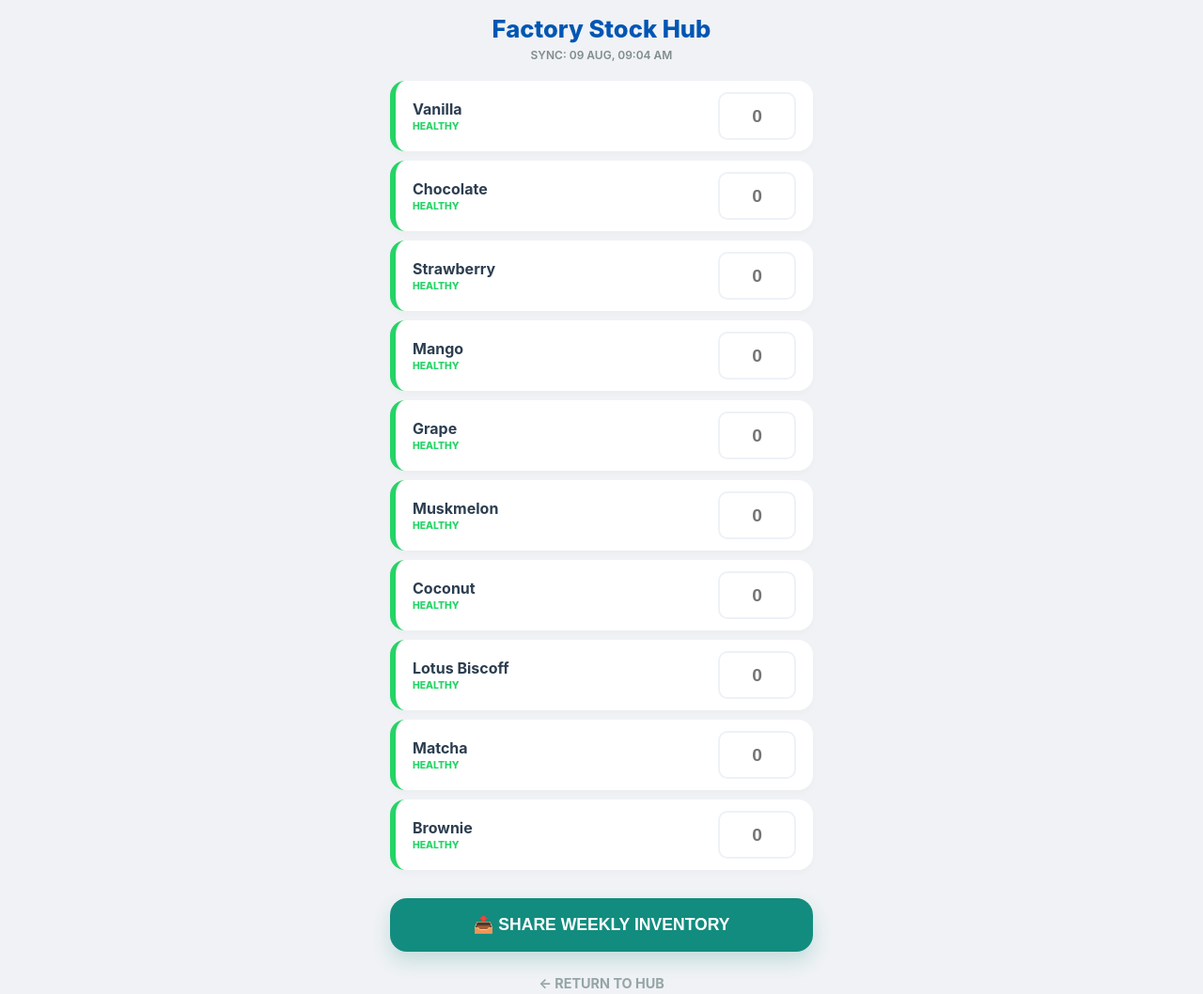
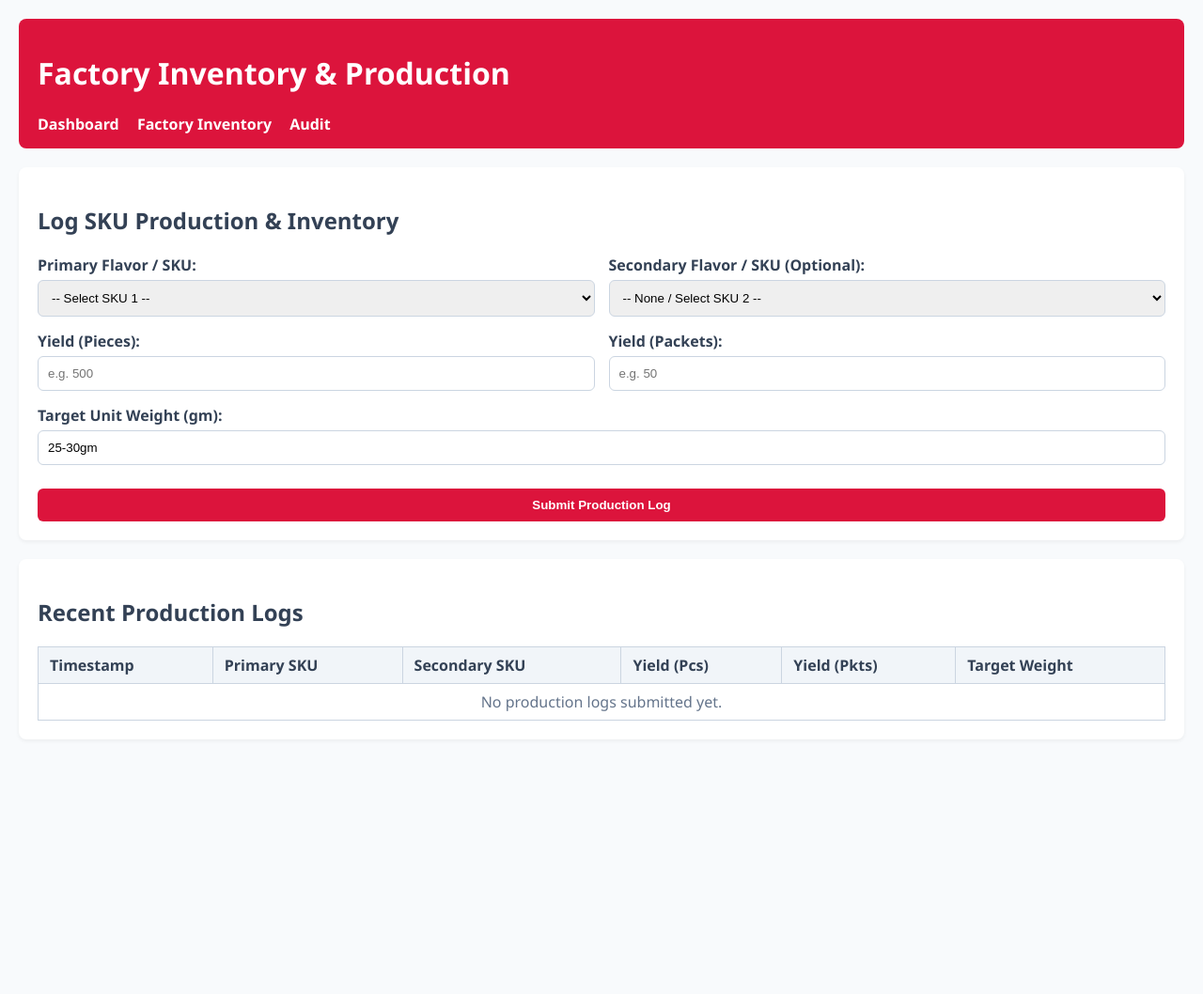
Before and after one commit to kolli1/BAEL-UTILITY-HUB, a plain HTML site: page factory_inventory.html in a window 1280 px wide. Shown: the whole page at 94% size. After the commit the page ends 827 px from the top, so only its background shows below. Drawn offline with Linux system fonts and the light colour scheme.

Commit message:
Update factory_inventory.html

````diff
--- a/factory_inventory.html
+++ b/factory_inventory.html
@@ -2,73 +2,250 @@
 <html lang="en">
 <head>
   <meta charset="UTF-8">
-    <meta name="viewport" content="width=device-width, initial-scale=1.0, maximum-scale=1.0, user-scalable=no">
-    <title>Factory Stock Hub</title>
+  <meta name="viewport" content="width=device-width, initial-scale=1.0">
+  <title>BAEL Utility Hub - Factory Inventory</title>
   <style>
-        :root { --me-blue: #0056b3; --success: #25D366; --warning: #ff9800; --danger: #ff4444; --bg: #f0f2f5; }
-        body { font-family: -apple-system, sans-serif; background: var(--bg); margin: 0; padding: 15px; display: flex; flex-direction: column; align-items: center; }
-        .header { width: 100%; max-width: 450px; margin-bottom: 20px; text-align: center; }
-        .header h2 { color: var(--me-blue); margin: 0; font-size: 1.6rem; font-weight: 800; }
-        .timestamp { font-size: 0.75rem; color: #7f8c8d; font-weight: 600; margin-top: 5px; text-transform: uppercase; }
-        .dashboard { width: 100%; max-width: 450px; display: grid; gap: 10px; }
-        .stock-card { background: white; padding: 12px 18px; border-radius: 16px; display: flex; justify-content: space-between; align-items: center; box-shadow: 0 4px 6px rgba(0,0,0,0.02); border-left: 6px solid #ddd; }
-        .stock-card.healthy { border-left-color: var(--success); }
-        .stock-card.low { border-left-color: var(--warning); background: #fffcf5; }
-        .stock-card.critical { border-left-color: var(--danger); background: #fff5f5; }
-        .sku-name { font-weight: 700; color: #2c3e50; font-size: 1rem; }
-        .status-tag { font-size: 0.65rem; font-weight: 800; text-transform: uppercase; margin-top: 2px; display: block; }
-        .qty-input { width: 75px; height: 45px; border: 2px solid #edf2f7; border-radius: 10px; text-align: center; font-size: 1.2rem; font-weight: 800; color: var(--me-blue); outline: none; -webkit-appearance: none; }
-        .btn-wa { width: 100%; max-width: 450px; padding: 18px; border: none; border-radius: 18px; background: #128C7E; color: white; font-weight: 800; font-size: 1.1rem; margin-top: 30px; cursor: pointer; box-shadow: 0 10px 20px rgba(18,140,126,0.2); }
-        .back-btn { margin: 25px 0; color: #95a5a6; text-decoration: none; font-size: 0.9rem; font-weight: 700; }
-        input::-webkit-outer-spin-button, input::-webkit-inner-spin-button { -webkit-appearance: none; margin: 0; }
+    :root {
+      --primary: #DC143C;
+      --secondary: #E07A5F;
+      --dark: #334155;
+      --bg: #F8FAFC;
+    }
+    body {
+      font-family: 'Segoe UI', Tahoma, Geneva, Verdana, sans-serif;
+      background-color: var(--bg);
+      color: var(--dark);
+      margin: 0;
+      padding: 20px;
+    }
+    .header {
+      background-color: var(--primary);
+      color: white;
+      padding: 15px 20px;
+      border-radius: 8px;
+      margin-bottom: 20px;
+    }
+    .card {
+      background: white;
+      padding: 20px;
+      border-radius: 8px;
+      box-shadow: 0 2px 4px rgba(0,0,0,0.05);
+      margin-bottom: 20px;
+    }
+    .form-group {
+      margin-bottom: 15px;
+    }
+    label {
+      display: block;
+      margin-bottom: 5px;
+      font-weight: bold;
+    }
+    select, input, button {
+      width: 100%;
+      padding: 10px;
+      border: 1px solid #CBD5E1;
+      border-radius: 6px;
+      box-sizing: border-box;
+    }
+    button {
+      background-color: var(--primary);
+      color: white;
+      font-weight: bold;
+      border: none;
+      cursor: pointer;
+      margin-top: 10px;
+    }
+    button:hover {
+      background-color: #B21032;
+    }
+    nav a {
+      color: white;
+      margin-right: 15px;
+      text-decoration: none;
+      font-weight: bold;
+    }
+    .grid-2 {
+      display: grid;
+      grid-template-columns: 1fr 1fr;
+      gap: 15px;
+    }
+    table {
+      width: 100%;
+      border-collapse: collapse;
+      margin-top: 15px;
+    }
+    th, td {
+      border: 1px solid #CBD5E1;
+      padding: 8px 12px;
+      text-align: left;
+    }
+    th {
+      background-color: #F1F5F9;
+    }
   </style>
 </head>
 <body>
-    <div class="header"><h2>Factory Stock Hub</h2><div id="displayTime" class="timestamp"></div></div>
-    <div id="sku-list" class="dashboard"></div>
-    <button class="btn-wa" onclick="sendReport()">📤 SHARE WEEKLY INVENTORY</button>
-    <a href="index.html" class="back-btn">← RETURN TO HUB</a>
+
+  <div class="header">
+    <h1>Factory Inventory & Production</h1>
+    <nav>
+      <a href="index.html">Dashboard</a>
+      <a href="factory_inventory.html">Factory Inventory</a>
+      <a href="audit.html">Audit</a>
+    </nav>
+  </div>
+
+  <div class="card">
+    <h2>Log SKU Production & Inventory</h2>
+    <form id="inventoryForm">
+
+      <!-- Dual-Flavor Tracking -->
+      <div class="grid-2">
+        <div class="form-group">
+          <label for="flavor1">Primary Flavor / SKU:</label>
+          <select id="flavor1" name="flavor1" required>
+            <option value="">-- Select SKU 1 --</option>
+          </select>
+        </div>
+
+        <div class="form-group">
+          <label for="flavor2">Secondary Flavor / SKU (Optional):</label>
+          <select id="flavor2" name="flavor2">
+            <option value="">-- None / Select SKU 2 --</option>
+          </select>
+        </div>
+      </div>
+
+      <!-- Yield Inputs -->
+      <div class="grid-2">
+        <div class="form-group">
+          <label for="yieldPieces">Yield (Pieces):</label>
+          <input type="number" id="yieldPieces" placeholder="e.g. 500" min="0" required>
+        </div>
+        <div class="form-group">
+          <label for="yieldPackets">Yield (Packets):</label>
+          <input type="number" id="yieldPackets" placeholder="e.g. 50" min="0" required>
+        </div>
+      </div>
+
+      <div class="form-group">
+        <label for="targetWeight">Target Unit Weight (gm):</label>
+        <input type="text" id="targetWeight" value="25-30gm" required>
+      </div>
+
+      <button type="submit">Submit Production Log</button>
+    </form>
+  </div>
+
+  <div class="card">
+    <h2>Recent Production Logs</h2>
+    <table>
+      <thead>
+        <tr>
+          <th>Timestamp</th>
+          <th>Primary SKU</th>
+          <th>Secondary SKU</th>
+          <th>Yield (Pcs)</th>
+          <th>Yield (Pkts)</th>
+          <th>Target Weight</th>
+        </tr>
+      </thead>
+      <tbody id="productionTableBody">
+        <!-- Injected by JS -->
+      </tbody>
+    </table>
+  </div>
+
   <script>
-        const now = new Date();
-        const formattedTime = now.toLocaleString('en-IN', { day:'2-digit', month:'short', hour:'2-digit', minute:'2-digit', hour12:true });
-        document.getElementById('displayTime').innerText = `Sync: ${formattedTime}`;
-        const skus = ["Vanilla", "Chocolate", "Strawberry", "Mango", "Grape", "Muskmelon", "Coconut", "Lotus Biscoff", "Matcha", "Brownie"];
-        function render() {
-            const cont = document.getElementById('sku-list');
-            skus.forEach(s => {
-                const id = s.replace(/\s+/g, '');
-                cont.innerHTML += `<div class="stock-card healthy" id="card-${id}"><div><span class="sku-name">${s}</span><span class="status-tag" id="tag-${id}" style="color:var(--success)">HEALTHY</span></div><input type="number" inputmode="numeric" min="0" class="qty-input" data-sku="${s}" placeholder="0" oninput="updateStatus(this)"></div>`;
+    const SKUS = [
+      "Vanilla", "Strawberry", "Chocolate", "Mango", "Grape",
+      "Muskmelon", "Coconut", "Brownie", "Paan", "Sesame"
+    ];
+
+    const f1Select = document.getElementById('flavor1');
+    const f2Select = document.getElementById('flavor2');
+
+    function populateDropdowns() {
+      const selectedF1 = f1Select.value;
+      const selectedF2 = f2Select.value;
+
+      f1Select.innerHTML = '<option value="">-- Select SKU 1 --</option>';
+      f2Select.innerHTML = '<option value="">-- None / Select SKU 2 --</option>';
+
+      SKUS.forEach(sku => {
+        const opt1 = document.createElement('option');
+        opt1.value = sku;
+        opt1.textContent = sku;
+        if (sku === selectedF1) opt1.selected = true;
+        f1Select.appendChild(opt1);
+
+        const opt2 = document.createElement('option');
+        opt2.value = sku;
+        opt2.textContent = sku;
+        if (sku === selectedF1) opt2.disabled = true; // Disable duplicate in Flavor 2
+        if (sku === selectedF2 && sku !== selectedF1) opt2.selected = true;
+        f2Select.appendChild(opt2);
       });
     }
-        function updateStatus(el) {
-            if (el.value < 0) el.value = 0;
-            const val = el.value === "" ? 99 : parseInt(el.value);
-            const id = el.dataset.sku.replace(/\s+/g, '');
-            const card = document.getElementById('card-' + id);
-            const tag = document.getElementById('tag-' + id);
-            card.classList.remove('healthy', 'low', 'critical');
-            if (val <= 5) { card.classList.add('critical'); tag.innerText = "CRITICALLY LOW"; tag.style.color = "var(--danger)"; }
-            else if (val <= 10) { card.classList.add('low'); tag.innerText = "LOW STOCK"; tag.style.color = "var(--warning)"; }
-            else { card.classList.add('healthy'); tag.innerText = "HEALTHY"; tag.style.color = "var(--success)"; }
+
+    f1Select.addEventListener('change', populateDropdowns);
+
+    function loadProductionLogs() {
+      const logs = JSON.parse(localStorage.getItem('bael_production_logs') || '[]');
+      const tbody = document.getElementById('productionTableBody');
+      tbody.innerHTML = '';
+
+      if (logs.length === 0) {
+        tbody.innerHTML = '<tr><td colspan="6" style="text-align:center; color:#64748B;">No production logs submitted yet.</td></tr>';
+        return;
       }
-        function sendReport() {
-            let msg = `🏭 *FACTORY INVENTORY REPORT*\nDate: ${formattedTime}\n━━━━━━━━━━━━━━━━━━\n\n`;
-            let table = "```";
-            let critical = []; let low = [];
-            document.querySelectorAll('.qty-input').forEach(i => {
-                const val = i.value || "0"; const num = parseInt(val); const name = i.dataset.sku;
-                table += `${name.padEnd(14)}: ${val.padStart(3)} Pkt\n`;
-                if (num <= 5) critical.push(name.toUpperCase());
-                else if (num <= 10) low.push(name.toUpperCase());
+
+      logs.slice().reverse().forEach(log => {
+        const tr = document.createElement('tr');
+        tr.innerHTML = `
+          <td>${new Date(log.timestamp).toLocaleString()}</td>
+          <td><strong>${log.flavor1}</strong></td>
+          <td>${log.flavor2 || '-'}</td>
+          <td>${log.pieces} pcs</td>
+          <td>${log.packets} pkts</td>
+          <td>${log.targetWeight}</td>
+        `;
+        tbody.appendChild(tr);
       });
-            table += "```\n"; msg += table;
-            if (critical.length) msg += `🚨 *CRITICALLY LOW (≤5):*\n- ${critical.join("\n- ")}\n`;
-            if (low.length) msg += `⚠️ *LOW STOCK (6-10):*\n- ${low.join("\n- ")}\n`;
-            if (!critical.length && !low.length) msg += `✅ *ALL STOCK HEALTHY*\n`;
-            msg += `━━━━━━━━━━━━━━━━━━`;
-            window.open(`https://wa.me/?text=${encodeURIComponent(msg)}`, '_blank');
     }
-        render();
+
+    document.getElementById('inventoryForm').addEventListener('submit', function(e) {
+      e.preventDefault();
+
+      const f1 = f1Select.value;
+      const f2 = f2Select.value || null;
+      const pcs = parseInt(document.getElementById('yieldPieces').value, 10) || 0;
+      const pkts = parseInt(document.getElementById('yieldPackets').value, 10) || 0;
+      const weight = document.getElementById('targetWeight').value;
+
+      const logEntry = {
+        flavor1: f1,
+        flavor2: f2,
+        pieces: pcs,
+        packets: pkts,
+        targetWeight: weight,
+        timestamp: new Date().toISOString()
+      };
+
+      const logs = JSON.parse(localStorage.getItem('bael_production_logs') || '[]');
+      logs.push(logEntry);
+      localStorage.setItem('bael_production_logs', JSON.stringify(logs));
+
+      alert(`Production Logged:\nFlavors: ${f1} / ${f2 || 'None'}\nYield: ${pcs} pieces (${pkts} packets)\nTarget Weight: ${weight}`);
+
+      this.reset();
+      document.getElementById('targetWeight').value = "25-30gm";
+      populateDropdowns();
+      loadProductionLogs();
+    });
+
+    populateDropdowns();
+    loadProductionLogs();
   </script>
 </body>
 </html>
````
Lines whose indentation alone changed are shown as unchanged.
